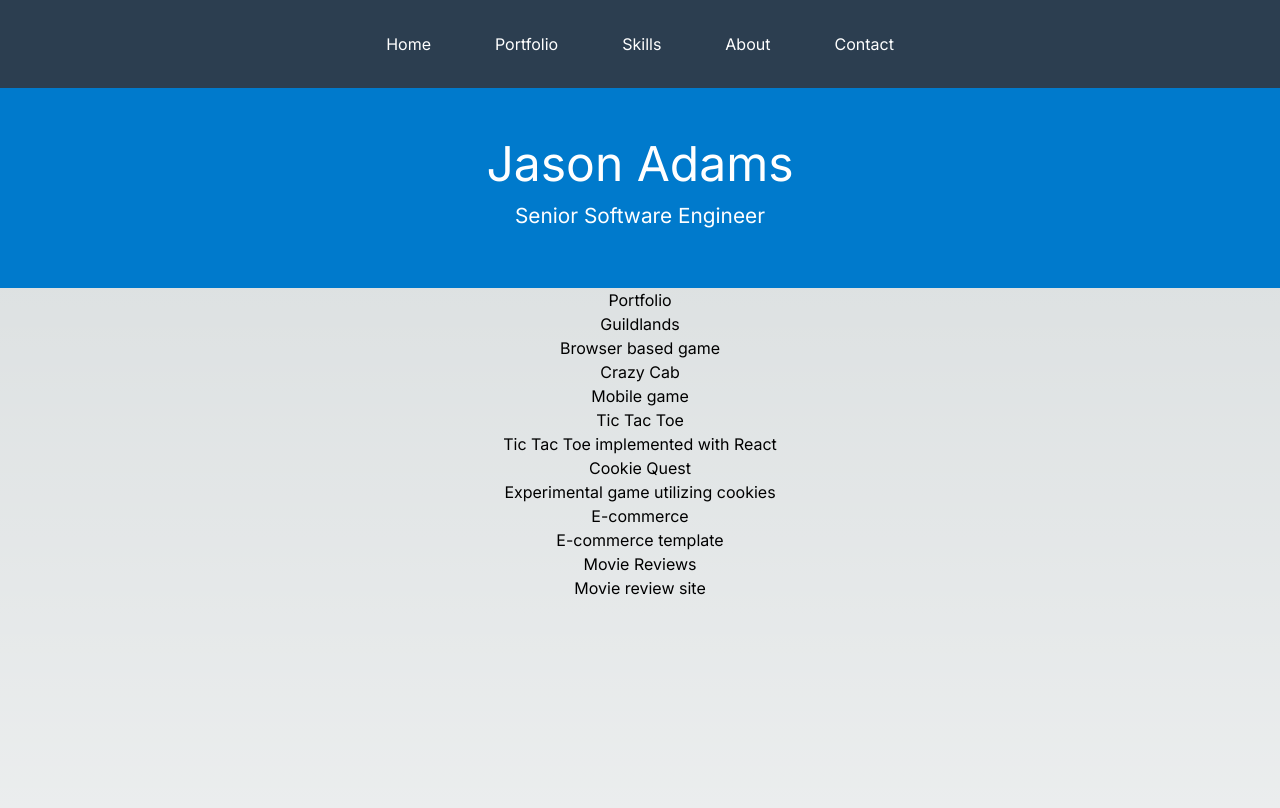
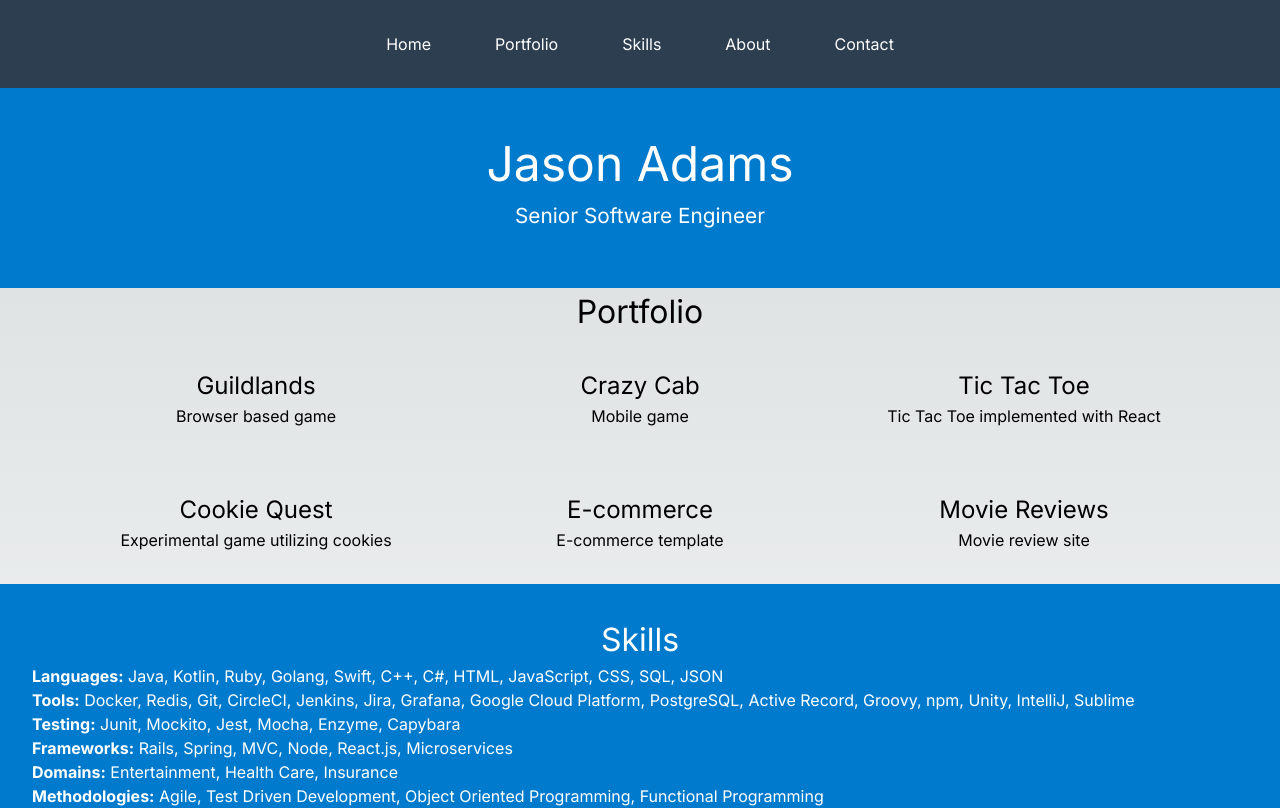
Before and after one commit to jasonadams023/portfolio, a Next.js app: page / in a window 1280 px wide. Shown: the top 808 px of the page. Built offline with nearby package versions, Linux system fonts and the light colour scheme.

Commit message:
Styles Portfolio

```diff
--- a/src/app/components/portfolio.tsx
+++ /dev/null
@@ -1,130 +0,0 @@
-export default function Portfolio() {
-  return (
-    <section id="portfolio">
-      <div className="container">
-        <div className="row">
-          <div className="col-lg-12 text-center">
-            <h2>Portfolio</h2>
-          </div>
-        </div>
-
-        <div className="panel-group" id="portfolio-panel" role="tablist" aria-multiselectable="true">
-          <div className="row">
-            <div className="col-lg-4 text-center">
-              <div className="panel-heading" role="tab" id="guildlands-heading">
-                <h3 className="panel-title"><a role="button" data-toggle="collapse" data-parent="#portfolio-panel"
-                                               href="#guildlands" aria-expanded="false"
-                                               aria-controls="guildlands">Guildlands</a></h3>
-              </div>
-              <p>Browser based game</p>
-            </div>
-            <div className="col-lg-4 text-center">
-              <div className="panel-heading" role="tab" id="crazy-cab-heading">
-                <h3 className="panel-title"><a role="button" data-toggle="collapse" data-parent="#portfolio-panel"
-                                               href="#crazy-cab-api" aria-expanded="false"
-                                               aria-controls="crazy-cab-api">Crazy Cab</a></h3>
-              </div>
-              <p>Mobile game</p>
-            </div>
-            <div className="col-lg-4 text-center">
-              <div className="panel-heading" role="tab" id="tic-tac-toe-heading">
-                <h3 className="panel-title"><a role="button" data-toggle="collapse" data-parent="#portfolio-panel"
-                                               href="#tic-tac-toe" aria-expanded="false" aria-controls="tic-tac-toe">Tic
-                  Tac Toe</a></h3>
-              </div>
-              <p>Tic Tac Toe implemented with React</p>
-            </div>
-            <div className="col-lg-4 text-center">
-              <div className="panel-heading" role="tab" id="cookie-quest-api-heading">
-                <h3 className="panel-title"><a role="button" data-toggle="collapse" data-parent="#portfolio-panel"
-                                               href="#cookie-quest-api" aria-expanded="false"
-                                               aria-controls="cookie-quest-api">Cookie Quest</a></h3>
-              </div>
-              <p>Experimental game utilizing cookies</p>
-            </div>
-            <div className="col-lg-4 text-center">
-              <div className="panel-heading" role="tab" id="e-commerce-heading">
-                <h3 className="panel-title"><a role="button" data-toggle="collapse" data-parent="#portfolio-panel"
-                                               href="#e-commerce" aria-expanded="false"
-                                               aria-controls="e-commerce">E-commerce</a></h3>
-              </div>
-              <p>E-commerce template</p>
-            </div>
-            <div className="col-lg-4 text-center">
-              <div className="panel-heading" role="tab" id="movie-db-heading">
-                <h3 className="panel-title"><a role="button" data-toggle="collapse" data-parent="#portfolio-panel"
-                                               href="#movie-db" aria-expanded="false" aria-controls="movie-db">Movie
-                  Reviews</a></h3>
-              </div>
-              <p>Movie review site</p>
-            </div>
-          </div>
-
-          <div className="row">
-            <div className="col-lg-8 col-lg-offset-2">
-              <div id="guildlands" className="panel-collapse collapse" role="tabpanel"
-                   aria-labelledby="guildlands-heading">
-                <div className="panel-body">
-                  <p>Guildlands is a browser based web game. Uses a time based turn system and focuses on group
-                    management. Features a crafting system and live economy.</p>
-                  <p className="text-center portfolio-links"><strong><a
-                    href="https://guildlands.herokuapp.com/">Site</a><a
-                    href="https://github.com/jasonadams023/guildlands">GitHub</a></strong></p>
-                </div>
-              </div>
-              <div id="crazy-cab-api" className="panel-collapse collapse" role="tabpanel"
-                   aria-labelledby="crazy-cab-heading">
-                <div className="panel-body">
-                  <p>Mobile app built using Unity at the 2018 ThoughtWorks Game Jam.</p>
-                  <p className="text-center portfolio-links"><strong><a
-                    href="https://thoughtworks.itch.io/crazy-cab">Site</a><a
-                    href="https://github.com/Cabby-Coders">GitHub</a></strong></p>
-                </div>
-              </div>
-              <div id="tic-tac-toe" className="panel-collapse collapse" role="tabpanel"
-                   aria-labelledby="tic-tac-toe-heading">
-                <div className="panel-body">
-                  <p>Tic Tac Toe app created using React and Redux.</p>
-                  <p className="text-center portfolio-links"><strong><a
-                    href="https://tic-tac-toe-react-practice.herokuapp.com/">Site</a><a
-                    href="https://github.com/jasonadams023/tic_tac_toe">GitHub</a></strong></p>
-                </div>
-              </div>
-              <div id="cookie-quest-api" className="panel-collapse collapse" role="tabpanel"
-                   aria-labelledby="cookie-quest-api-heading">
-                <div className="panel-body">
-                  <p>Experimental project using cookies and a state machine to play a game. (Note: This is an api end
-                    point and has no front end. Instead it will generate and process new cookies as part of the
-                    game.)</p>
-                  <p className="text-center portfolio-links"><strong><a
-                    href="https://cookie-quest-api.herokuapp.com/">Site</a><a
-                    href="https://github.com/jasonadams023/cookie-quest-api">GitHub</a></strong></p>
-                </div>
-              </div>
-              <div id="e-commerce" className="panel-collapse collapse" role="tabpanel"
-                   aria-labelledby="e-commerce-heading">
-                <div className="panel-body">
-                  <p>An e-commerce template. Has admin functionality for setting and managing inventory and orders. Uses
-                    Swipe for handling purchases.</p>
-                  <p className="text-center portfolio-links"><strong><a
-                    href="https://e-commerce-template.herokuapp.com/">Site</a><a
-                    href="https://github.com/jasonadams023/e_commerce">GitHub</a></strong></p>
-                </div>
-              </div>
-              <div id="movie-db" className="panel-collapse collapse" role="tabpanel" aria-labelledby="movie-db-heading">
-                <div className="panel-body">
-                  <p>Movie database project. Uses omdb api to gather information. Stores user data and reviews in
-                    PostgreSQL database.</p>
-                  <p className="text-center portfolio-links"><strong><a
-                    href="https://movie-app-tts-hw.herokuapp.com/">Site</a><a
-                    href="https://github.com/jasonadams023/omdb-api-project">GitHub</a></strong></p>
-                </div>
-              </div>
-            </div>
-          </div>
-        </div>
-      </div>
-    </section>
-
-  );
-}
--- /dev/null
+++ b/src/app/components/portfolio/portfolio.module.scss
@@ -0,0 +1,15 @@
+.portfolio {
+  ul {
+    text-align: center;
+  }
+
+  li {
+    display: inline-block;
+    margin: 2rem;
+    width: 20rem;
+  }
+
+  h3 {
+    font-size: 1.5rem;
+  }
+}
--- /dev/null
+++ b/src/app/components/portfolio/portfolio.tsx
@@ -0,0 +1,36 @@
+import styles from './portfolio.module.scss';
+
+export default function Portfolio() {
+  return (
+    <section id="portfolio" className={styles.portfolio}>
+      <h2>Portfolio</h2>
+
+      <ul>
+        <li>
+          <h3>Guildlands</h3>
+          <p>Browser based game</p>
+        </li>
+        <li>
+          <h3>Crazy Cab</h3>
+          <p>Mobile game</p>
+        </li>
+        <li>
+          <h3>Tic Tac Toe</h3>
+          <p>Tic Tac Toe implemented with React</p>
+        </li>
+        <li>
+          <h3>Cookie Quest</h3>
+          <p>Experimental game utilizing cookies</p>
+        </li>
+        <li>
+          <h3>E-commerce</h3>
+          <p>E-commerce template</p>
+        </li>
+        <li>
+          <h3>Movie Reviews</h3>
+          <p>Movie review site</p>
+        </li>
+      </ul>
+    </section>
+  );
+}
--- a/src/app/components/skills/skills.module.scss
+++ b/src/app/components/skills/skills.module.scss
@@ -2,9 +2,4 @@
   padding: 2rem;
   background-color: #007acc;
   color: white;
-
-  h2 {
-    text-align: center;
-    font-size: 2rem;
-  }
 }
--- a/src/app/globals.css
+++ b/src/app/globals.css
@@ -25,3 +25,8 @@ body {
     )
     rgb(var(--background-start-rgb));
 }
+
+h2 {
+  text-align: center;
+  font-size: 2rem;
+}
--- a/src/app/page.tsx
+++ b/src/app/page.tsx
@@ -1,7 +1,7 @@
 import Skills from './components/skills/skills';
 import Navbar from './components/navbar/navbar';
 import Header from './components/header/header';
-import Portfolio from './components/portfolio';
+import Portfolio from './components/portfolio/portfolio';
 import About from './components/about';
 import Contact from './components/contact';
 
```
